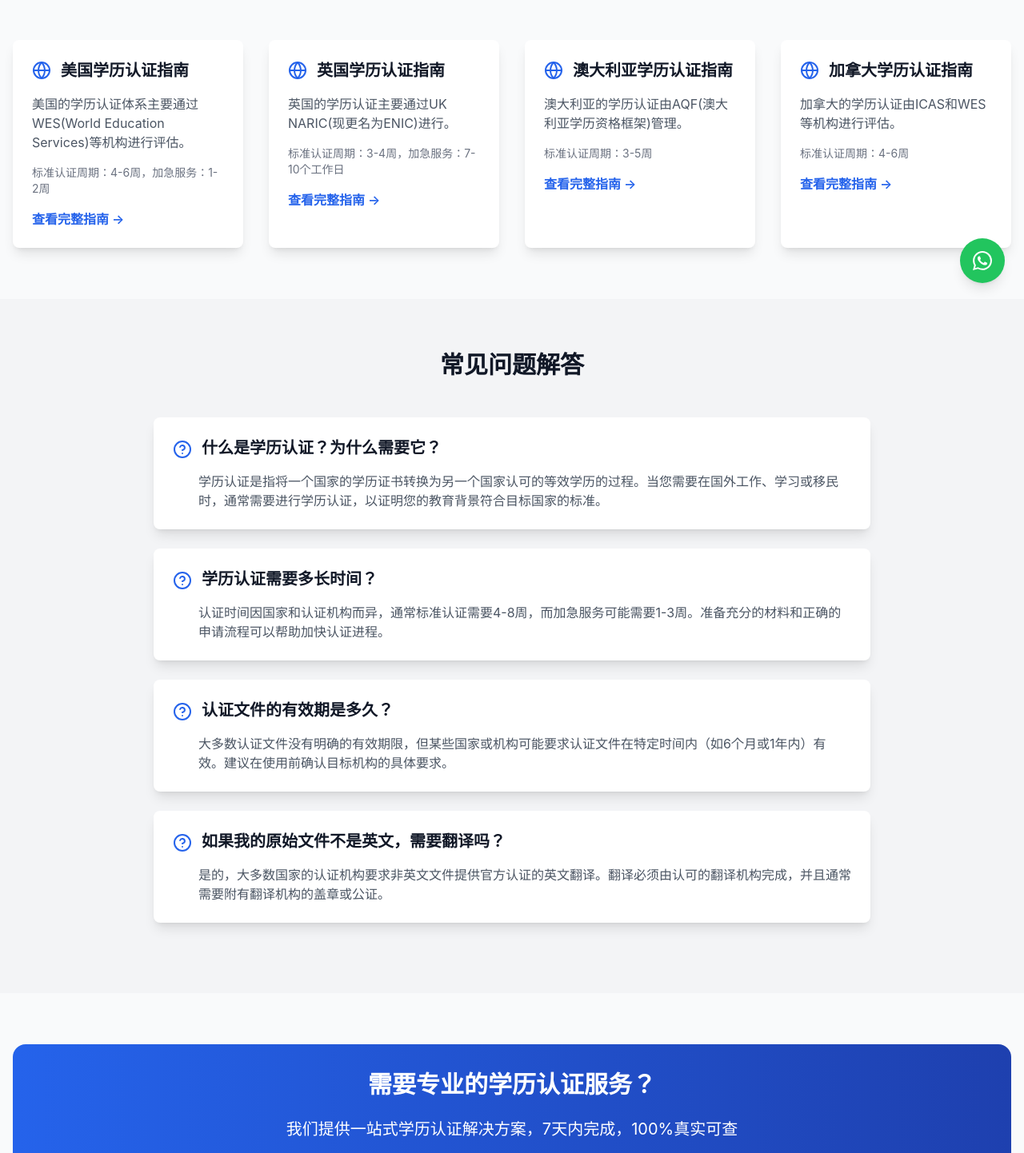
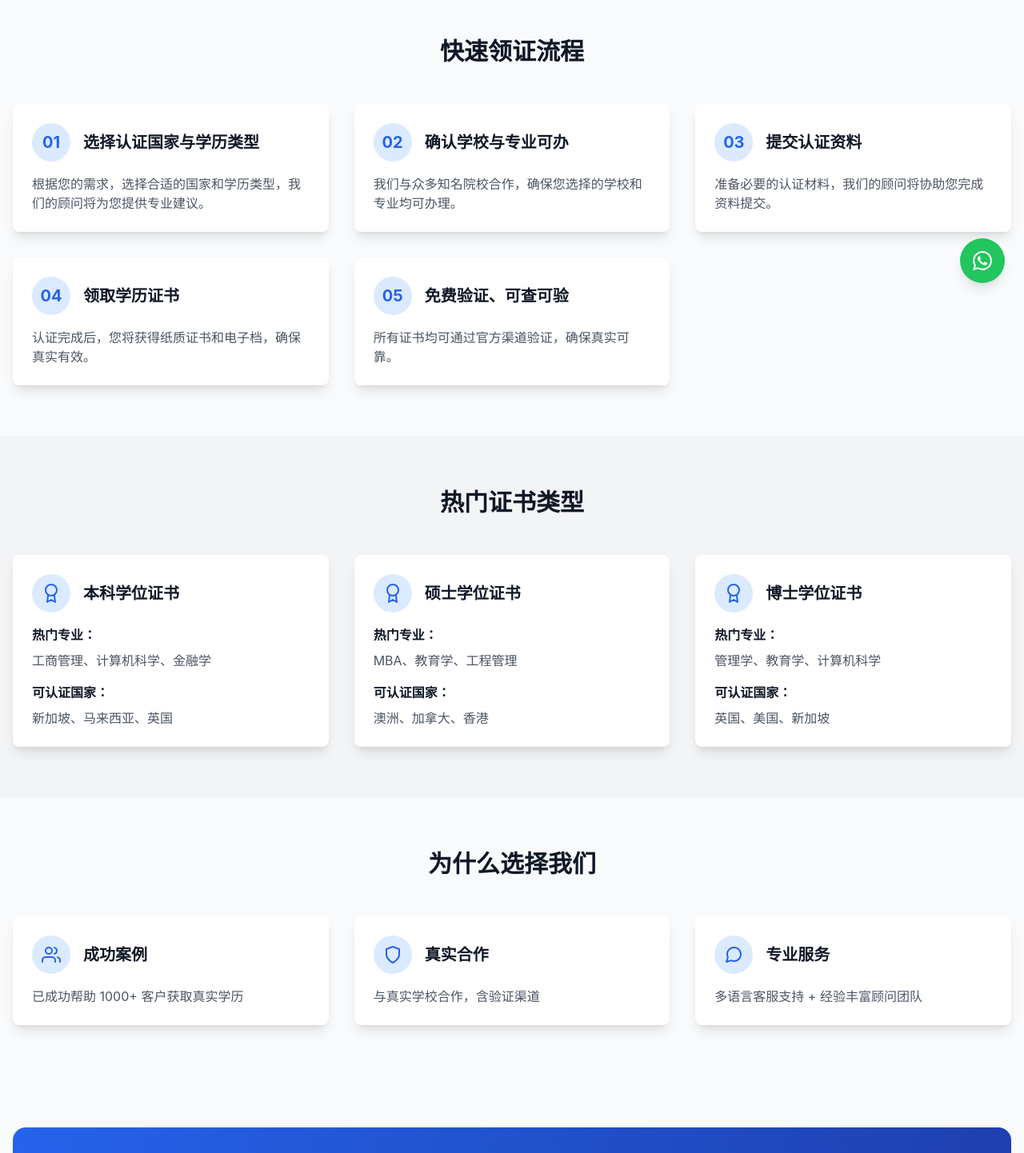
Before and after one commit to caimi124/xueli3, a Next.js app: page /guide in a window 1280 px wide. Shown: the part 422-1864 px from the top of the page at 80% size. Built offline with nearby package versions, Linux system fonts and the light colour scheme.

Commit message:
feat: 重新设计领证指南页面，优化用户体验和转化率

```diff
--- a/pages/guide.tsx
+++ b/pages/guide.tsx
@@ -1,60 +1,78 @@
 import { NextPage } from 'next';
 import Layout from '../components/Layout';
-import { FiCheckCircle, FiFileText, FiAward, FiBook, FiBriefcase, FiGlobe, FiClock, FiHelpCircle } from 'react-icons/fi';
+import { FiCheckCircle, FiAward, FiGlobe, FiUsers, FiShield, FiMessageCircle } from 'react-icons/fi';
 import { IconContext } from 'react-icons';
 import WhatsAppButton from '../components/WhatsAppButton';
 
 const GuidePage: NextPage = () => {
-  const countries = [
+  const steps = [
     {
-      name: '美国',
-      description: '美国的学历认证体系主要通过WES(World Education Services)等机构进行评估。',
-      duration: '标准认证周期：4-6周，加急服务：1-2周',
-      icon: FiGlobe
+      number: '01',
+      title: '选择认证国家与学历类型',
+      description: '根据您的需求，选择合适的国家和学历类型，我们的顾问将为您提供专业建议。'
     },
     {
-      name: '英国',
-      description: '英国的学历认证主要通过UK NARIC(现更名为ENIC)进行。',
-      duration: '标准认证周期：3-4周，加急服务：7-10个工作日',
-      icon: FiGlobe
+      number: '02',
+      title: '确认学校与专业可办',
+      description: '我们与众多知名院校合作，确保您选择的学校和专业均可办理。'
     },
     {
-      name: '澳大利亚',
-      description: '澳大利亚的学历认证由AQF(澳大利亚学历资格框架)管理。',
-      duration: '标准认证周期：3-5周',
-      icon: FiGlobe
+      number: '03',
+      title: '提交认证资料',
+      description: '准备必要的认证材料，我们的顾问将协助您完成资料提交。'
     },
     {
-      name: '加拿大',
-      description: '加拿大的学历认证由ICAS和WES等机构进行评估。',
-      duration: '标准认证周期：4-6周',
-      icon: FiGlobe
+      number: '04',
+      title: '领取学历证书',
+      description: '认证完成后，您将获得纸质证书和电子档，确保真实有效。'
+    },
+    {
+      number: '05',
+      title: '免费验证、可查可验',
+      description: '所有证书均可通过官方渠道验证，确保真实可靠。'
     }
   ];
 
-  const faqs = [
+  const certificates = [
     {
-      question: '什么是学历认证？为什么需要它？',
-      answer: '学历认证是指将一个国家的学历证书转换为另一个国家认可的等效学历的过程。当您需要在国外工作、学习或移民时，通常需要进行学历认证，以证明您的教育背景符合目标国家的标准。'
+      type: '本科学位证书',
+      majors: ['工商管理', '计算机科学', '金融学'],
+      countries: ['新加坡', '马来西亚', '英国']
     },
     {
-      question: '学历认证需要多长时间？',
-      answer: '认证时间因国家和认证机构而异，通常标准认证需要4-8周，而加急服务可能需要1-3周。准备充分的材料和正确的申请流程可以帮助加快认证进程。'
+      type: '硕士学位证书',
+      majors: ['MBA', '教育学', '工程管理'],
+      countries: ['澳洲', '加拿大', '香港']
     },
     {
-      question: '认证文件的有效期是多久？',
-      answer: '大多数认证文件没有明确的有效期限，但某些国家或机构可能要求认证文件在特定时间内（如6个月或1年内）有效。建议在使用前确认目标机构的具体要求。'
+      type: '博士学位证书',
+      majors: ['管理学', '教育学', '计算机科学'],
+      countries: ['英国', '美国', '新加坡']
+    }
+  ];
+
+  const trustPoints = [
+    {
+      icon: FiUsers,
+      title: '成功案例',
+      description: '已成功帮助 1000+ 客户获取真实学历'
     },
     {
-      question: '如果我的原始文件不是英文，需要翻译吗？',
-      answer: '是的，大多数国家的认证机构要求非英文文件提供官方认证的英文翻译。翻译必须由认可的翻译机构完成，并且通常需要附有翻译机构的盖章或公证。'
+      icon: FiShield,
+      title: '真实合作',
+      description: '与真实学校合作，含验证渠道'
+    },
+    {
+      icon: FiMessageCircle,
+      title: '专业服务',
+      description: '多语言客服支持 + 经验丰富顾问团队'
     }
   ];
 
   return (
     <Layout
-      title="国际学历认证指南 - Acaboost学历认证"
-      description="全面解读各国学历认证流程、要求与注意事项，助您顺利完成认证。"
+      title="快速领证指南 - Acaboost学历认证"
+      description="快速拿证，真实学历，全球认证，直接加WhatsApp获取方案。"
     >
       <IconContext.Provider value={{ size: '24px', color: '#2563eb' }}>
         <div className="min-h-screen bg-gray-50">
@@ -62,61 +80,85 @@ const GuidePage: NextPage = () => {
           <div className="bg-gradient-to-r from-blue-600 to-blue-800 text-white py-20">
             <div className="container mx-auto px-4">
               <h1 className="text-4xl md:text-5xl font-bold mb-6 text-center">
-                国际学历认证指南
+                快速领证指南
               </h1>
-              <p className="text-xl text-center max-w-3xl mx-auto">
-                全面解读各国学历认证流程、要求与注意事项，助您顺利完成认证
+              <p className="text-xl text-center max-w-3xl mx-auto mb-8">
+                快速拿证，真实学历，全球认证，直接加WhatsApp获取方案
               </p>
+              <div className="flex justify-center">
+                <WhatsAppButton className="bg-white text-blue-600 hover:bg-blue-50 px-8 py-3 rounded-full text-lg font-semibold transition-colors" />
+              </div>
             </div>
           </div>
 
-          {/* Countries Section */}
+          {/* Steps Section */}
           <div className="container mx-auto px-4 py-16">
-            <h2 className="text-3xl font-bold text-center mb-12">热门认证指南</h2>
-            <div className="grid md:grid-cols-2 lg:grid-cols-4 gap-8">
-              {countries.map((country, index) => (
+            <h2 className="text-3xl font-bold text-center mb-12">快速领证流程</h2>
+            <div className="grid md:grid-cols-2 lg:grid-cols-3 gap-8">
+              {steps.map((step, index) => (
                 <div key={index} className="bg-white rounded-lg shadow-lg p-6 hover:shadow-xl transition-shadow">
                   <div className="flex items-center mb-4">
-                    <div className="mr-3">
-                      <country.icon />
+                    <div className="w-12 h-12 bg-blue-100 rounded-full flex items-center justify-center mr-4">
+                      <span className="text-xl font-bold text-blue-600">{step.number}</span>
                     </div>
-                    <h3 className="text-xl font-semibold">{country.name}学历认证指南</h3>
+                    <h3 className="text-xl font-semibold">{step.title}</h3>
                   </div>
-                  <p className="text-gray-600 mb-4">{country.description}</p>
-                  <p className="text-sm text-gray-500">{country.duration}</p>
-                  <button className="mt-4 text-blue-600 hover:text-blue-800 font-semibold">
-                    查看完整指南 →
-                  </button>
+                  <p className="text-gray-600">{step.description}</p>
                 </div>
               ))}
             </div>
           </div>
 
-          {/* FAQ Section */}
+          {/* Certificates Section */}
           <div className="bg-gray-100 py-16">
             <div className="container mx-auto px-4">
-              <h2 className="text-3xl font-bold text-center mb-12">常见问题解答</h2>
-              <div className="max-w-4xl mx-auto">
-                {faqs.map((faq, index) => (
-                  <div key={index} className="bg-white rounded-lg shadow-lg p-6 mb-6">
-                    <div className="flex items-start mb-4">
-                      <div className="mr-3 mt-1">
-                        <FiHelpCircle />
+              <h2 className="text-3xl font-bold text-center mb-12">热门证书类型</h2>
+              <div className="grid md:grid-cols-3 gap-8">
+                {certificates.map((cert, index) => (
+                  <div key={index} className="bg-white rounded-lg shadow-lg p-6">
+                    <div className="flex items-center mb-4">
+                      <div className="w-12 h-12 bg-blue-100 rounded-full flex items-center justify-center mr-4">
+                        <FiAward />
                       </div>
-                      <h3 className="text-xl font-semibold">{faq.question}</h3>
+                      <h3 className="text-xl font-semibold">{cert.type}</h3>
                     </div>
-                    <p className="text-gray-600 ml-8">{faq.answer}</p>
+                    <div className="mb-4">
+                      <h4 className="font-semibold mb-2">热门专业：</h4>
+                      <p className="text-gray-600">{cert.majors.join('、')}</p>
+                    </div>
+                    <div>
+                      <h4 className="font-semibold mb-2">可认证国家：</h4>
+                      <p className="text-gray-600">{cert.countries.join('、')}</p>
+                    </div>
                   </div>
                 ))}
               </div>
             </div>
           </div>
 
-          {/* Contact Section */}
+          {/* Trust Section */}
+          <div className="container mx-auto px-4 py-16">
+            <h2 className="text-3xl font-bold text-center mb-12">为什么选择我们</h2>
+            <div className="grid md:grid-cols-3 gap-8">
+              {trustPoints.map((point, index) => (
+                <div key={index} className="bg-white rounded-lg shadow-lg p-6">
+                  <div className="flex items-center mb-4">
+                    <div className="w-12 h-12 bg-blue-100 rounded-full flex items-center justify-center mr-4">
+                      <point.icon />
+                    </div>
+                    <h3 className="text-xl font-semibold">{point.title}</h3>
+                  </div>
+                  <p className="text-gray-600">{point.description}</p>
+                </div>
+              ))}
+            </div>
+          </div>
+
+          {/* CTA Section */}
           <div className="container mx-auto px-4 py-16">
             <div className="bg-gradient-to-r from-blue-600 to-blue-800 rounded-2xl p-8 text-white text-center">
-              <h2 className="text-3xl font-bold mb-6">需要专业的学历认证服务？</h2>
-              <p className="text-xl mb-8">我们提供一站式学历认证解决方案，7天内完成，100%真实可查</p>
+              <h2 className="text-3xl font-bold mb-6">立即免费咨询顾问，获取专属领证方案</h2>
+              <p className="text-xl mb-8">加 WhatsApp 立刻获取方案</p>
               <WhatsAppButton className="bg-white text-blue-600 hover:bg-blue-50 px-8 py-3 rounded-full text-lg font-semibold transition-colors" />
             </div>
           </div>
```
